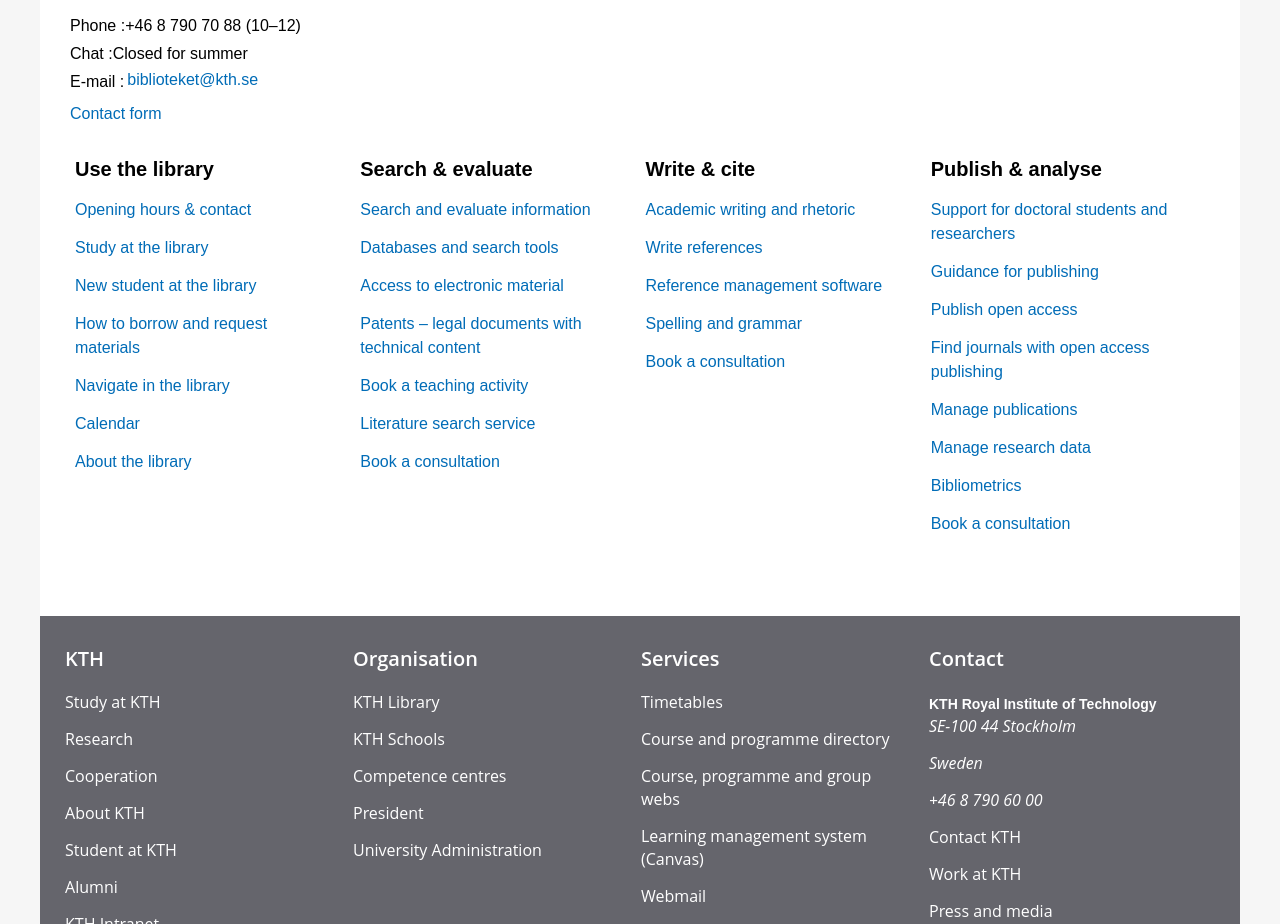
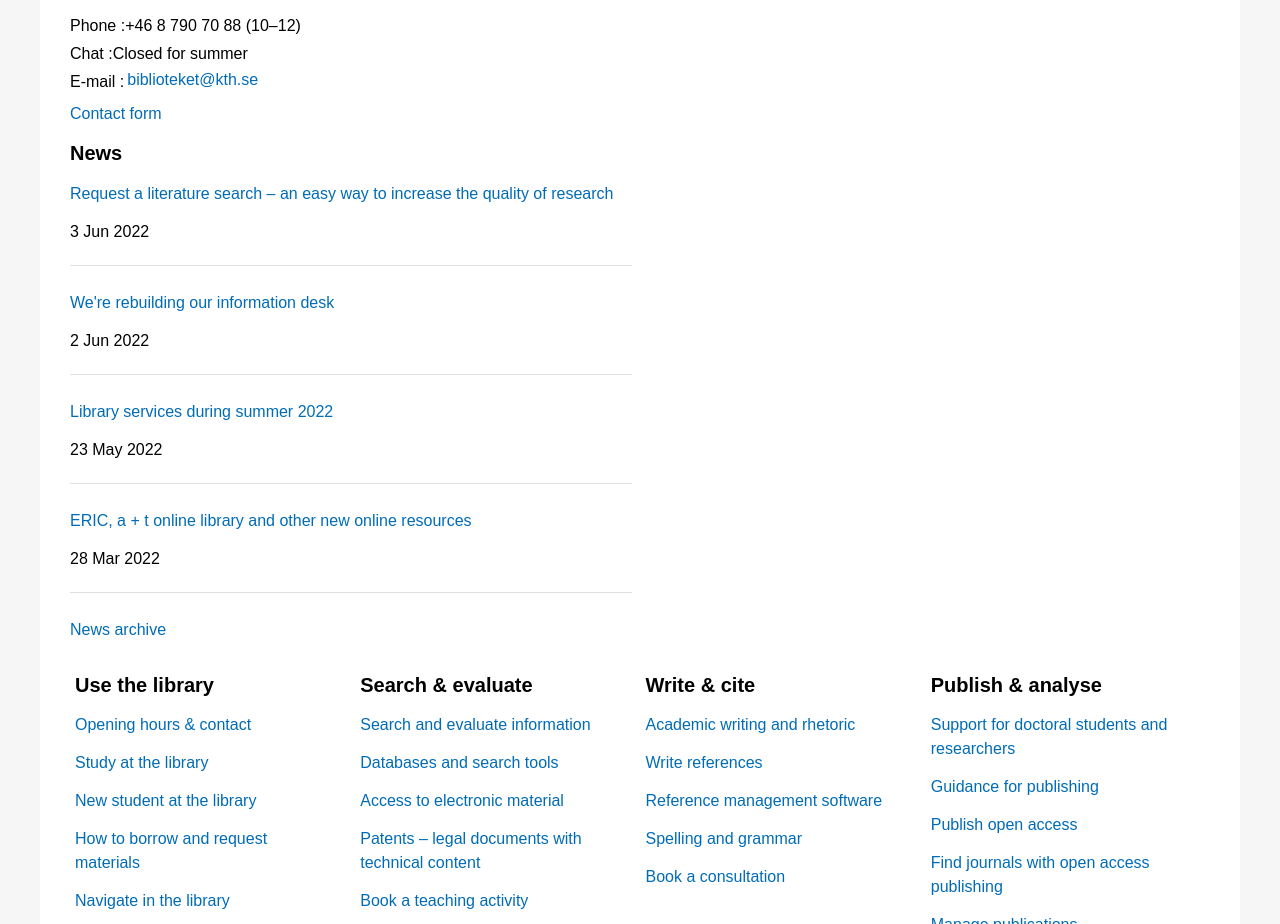
Before and after one commit to SwedishProjects/KTH-University, a React (Create React App) app: page /library in a window 1280 px wide. Shown: the part 880-1804 px from the top of the page. Built offline with nearby package versions, Linux system fonts and the light colour scheme.

Commit message:
feat (Library) : add  LibraryNews

```diff
--- a/src/Components/Library/Components/LibraryNews/LibraryNews.tsx
+++ b/src/Components/Library/Components/LibraryNews/LibraryNews.tsx
@@ -1,15 +1,41 @@
-import * as React from 'react';
-import Button from '@mui/material/Button';
-import Divider from '@mui/material/Divider';
-
-import SearchIcon from '@mui/icons-material/Search';
-import InfoIcon from '@mui/icons-material/Info';
+import { useState } from "react";
+import {LibraryNewsData} from "../../../../Services/Utils/Data/data";
+import { Typography, Link,Divider ,Box} from "@mui/material";
+import {NameStyle} from '../../../../Styles/BulletinLink/index'
+import BulletinLink from "../../../Research/Components/BulletinLink/BulletinLink";
+import {linkStyle} from '../../../../Styles/BulletinLink/index'
 
 const LibraryNews = () => {
+  const [LinkCart] = useState(LibraryNewsData);
     return (
     <>
-      <Button variant="contained">Contained</Button>
-      <Divider variant="inset" component="li" />
+      <Typography
+    sx={NameStyle}
+      variant="body2"
+      mb={2.5}
+
+
+    >
+    News
+    </Typography>
+{LinkCart.map((LinkDate) => (
+              <BulletinLink
+              date = {LinkDate.date}
+              links={LinkDate.links}
+              />
+            ))}
+                 <Link
+          sx={linkStyle}
+
+          href="#"
+
+          underline="hover"
+
+
+          variant="subtitle1"
+        >
+         News archive
+        </Link>
     </>
     );
   };
--- a/src/Components/Library/Library.tsx
+++ b/src/Components/Library/Library.tsx
@@ -1,6 +1,7 @@
 
 
-import { Container } from '@mui/system';
+import {  Container,Grid , } from "@mui/material";
+
 import LibraryLink from './Components/LibraryLink/LibraryLink';
 import LibraryInfo from './Components/LibraryInfo/LibraryInfo';
 import CustomBreadcrumbs from '../CustomBreadcrumbs/CustomBreadcrumbs';
@@ -8,6 +9,7 @@
 import {ContainerStyle } from '../../Styles/Container/Container'
 import LibraryButton from './Components/LibraryButtons/LibraryButtons';
 import AppliesSummer from "./Components/AppliesSummer/AppliesSummer"
+import LibraryNews from './Components/LibraryNews/LibraryNews';
 const links = [
   "KTH Library"
 ]
@@ -19,6 +21,15 @@
       <LibraryInfo />
       <LibraryButton />
       <AppliesSummer />
+      <Grid container spacing={2}>
+
+       <Grid item xs={12} sm={6} md={6} lg={6}>
+         <LibraryNews />
+        </Grid>
+        <Grid item xs={12} sm={6} md={6} lg={6}>
+
+        </Grid>
+        </Grid>
       <LibraryLink />
 
     </Container>
--- a/src/Components/Research/Components/ResearchNews/ResearchNews.tsx
+++ b/src/Components/Research/Components/ResearchNews/ResearchNews.tsx
@@ -3,6 +3,7 @@
 import { Typography, Link,Divider ,Box} from "@mui/material";
 import {NameStyle} from '../../../../Styles/BulletinLink/index'
 import BulletinLink from "../BulletinLink/BulletinLink";
+
 const ResearchNews = () => {
   const [LinkCart] = useState(ResearchNewsData);
     return (
@@ -22,6 +23,7 @@
               links={LinkDate.links}
               />
             ))}
+
     </>
     );
   };
--- a/src/Services/Utils/Data/data.ts
+++ b/src/Services/Utils/Data/data.ts
@@ -649,3 +649,35 @@
 
   },
 ]
+
+// ------------------------------------Library page
+
+
+export const LibraryNewsData = [
+  {
+    id: 1,
+    date: "3 Jun 2022",
+    links :"Request a literature search – an easy way to increase the quality of research"
+
+  },
+  {
+    id: 2,
+    date: "2 Jun 2022",
+    links :"We're rebuilding our information desk"
+
+  },
+  {
+    id: 3,
+    date: "23 May 2022",
+    links :"Library services during summer 2022"
+
+  },
+  {
+    id: 4,
+    date: "28 Mar 2022",
+    links :"ERIC, a + t online library and other new online resources"
+
+  },
+
+
+];
```
